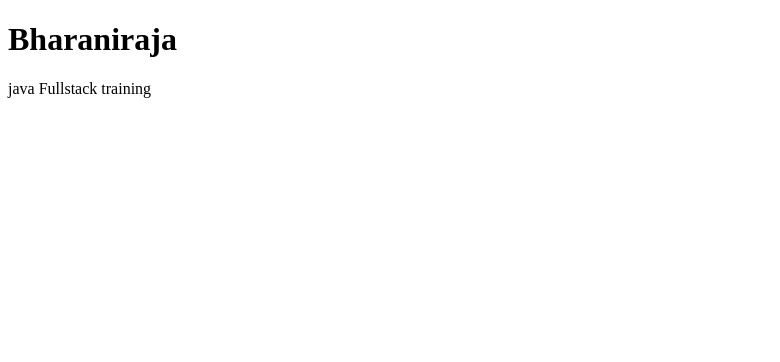
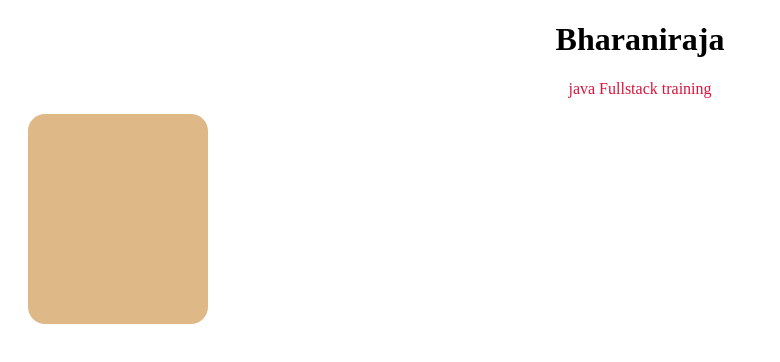
Before and after one commit to Bharaniraja-cyber/Training, a plain HTML site: page index.html in a window 1280 px wide. Shown: the whole page, without its empty margins (0-780 px from the left). Drawn offline with Linux system fonts and the light colour scheme.

Commit message:
one change

```diff
--- a/index.html
+++ b/index.html
@@ -4,10 +4,15 @@
     <meta charset="UTF-8">
     <meta name="viewport" content="width=device-width, initial-scale=1.0">
     <title>Java Fullstack</title>
-
+    <link rel="stylesheet" href="style.css">
 </head>
 <body>
+    <center>
     <h1>Bharaniraja</h1>
-    <p>java Fullstack training</p>
+    <p style="color: crimson;">java Fullstack training</p>
+    </center>
+    <div class="box">
+
+    </div>
 </body>
 </html>
--- a/style.css
+++ b/style.css
@@ -0,0 +1,11 @@
+.box{
+    height: 130px;
+    width: 100px;
+    padding: 40px;
+    background-color: burlywood;
+    border-radius: 17px;
+    margin-left: 20px;
+}
+.box:hover{
+    background-color: aquamarine;
+}
```
